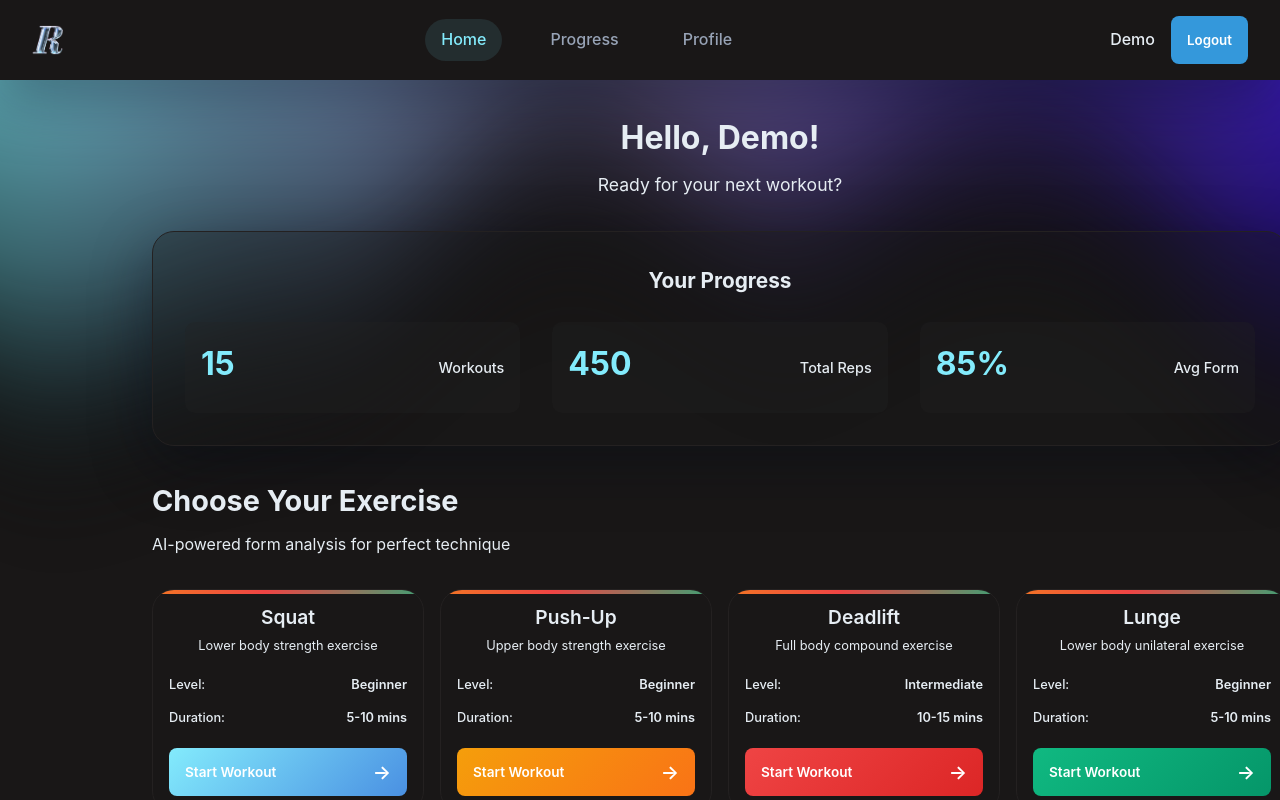
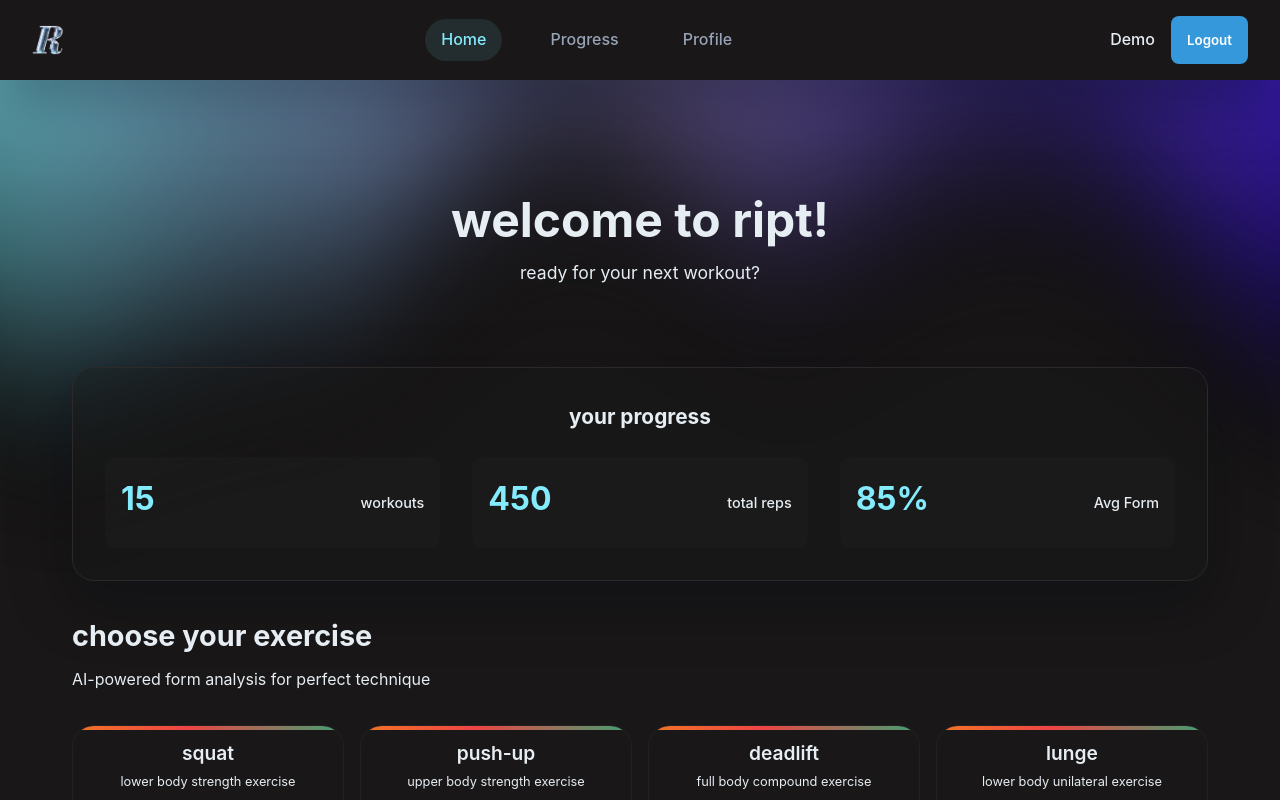
Before and after one commit to jennifershi255/ript, a React (Create React App) app in the folder web/: page /login in a window 1280 px wide. Both pictures are taken after a click on the button "Sign In". Shown: the top 800 px of the page. Built offline with nearby package versions, Linux system fonts and the light colour scheme.

Commit message:
spacing & caps

```diff
--- a/web/src/components/Navigation.css
+++ b/web/src/components/Navigation.css
@@ -8,7 +8,7 @@
   position: fixed;
   width: 100%;
   top: 0;
-  z-index: 0;
+  z-index: 999;
 }
 
 .nav-brand .brand-link {
--- a/web/src/screens/AnalyticsScreen.css
+++ b/web/src/screens/AnalyticsScreen.css
@@ -106,7 +106,6 @@
 .workout-exercise {
   font-weight: 600;
   color: var(--ink);
-  text-transform: capitalize;
 }
 
 .exercise-reps,
--- a/web/src/screens/HomeScreen.css
+++ b/web/src/screens/HomeScreen.css
@@ -1,5 +1,5 @@
 .home-screen {
-  padding-top: 80px;
+  padding-top: 150px;
   min-height: 100vh;
   background: var(--bg-0);
 }
@@ -8,11 +8,10 @@
   max-width: 1200px;
   margin: 0 auto;
   padding: 2rem;
-  z-index: 999;
-  position: fixed;
+  z-index: 500;
+  position: relative;
   width: 100%;
-  transform: translateX(10%);
-
+  padding-bottom: 140px;
 }
 
 .home-header {
@@ -21,10 +20,9 @@
 }
 
 .greeting {
-  font-size: 2rem;
+  font-size: 3rem;
   font-weight: bold;
   color: var(--ink);
-  margin: 0 0 0.5rem;
 }
 
 .subtitle {
@@ -35,9 +33,10 @@
 
 .stats-card {
   background: rgba(25, 23, 23, 0.35);
-  border: 1px solid var(--bg-1);
+  border: 1px solid #2d2929;
   border-radius: var(--radius);
   padding: 2rem;
+  margin-top: 80px;
   margin-bottom: 2rem;
   box-shadow: var(--shadow-lg);
   animation: fadeInUp 0.6s ease-out;
--- a/web/src/screens/HomeScreen.tsx
+++ b/web/src/screens/HomeScreen.tsx
@@ -11,33 +11,33 @@ import Aurora from "../components/Aurora";
 const EXERCISES = [
   {
     id: "squat",
-    name: "Squat",
-    description: "Lower body strength exercise",
-    difficulty: "Beginner",
+    name: "squat",
+    description: "lower body strength exercise",
+    difficulty: "beginner",
     duration: "5-10 mins",
     color: "linear-gradient(135deg, #83EBFC 0%, #4A90E2 100%)",
   },
   {
     id: "pushup",
-    name: "Push-up",
-    description: "Upper body strength exercise",
-    difficulty: "Beginner",
+    name: "push-up",
+    description: "upper body strength exercise",
+    difficulty: "beginner",
     duration: "5-10 mins",
     color: "linear-gradient(135deg, #f59e0b 0%, #f97316 100%)",
   },
   {
     id: "deadlift",
-    name: "Deadlift",
-    description: "Full body compound exercise",
-    difficulty: "Intermediate",
+    name: "deadlift",
+    description: "full body compound exercise",
+    difficulty: "intermediate",
     duration: "10-15 mins",
     color: "linear-gradient(135deg, #ef4444 0%, #dc2626 100%)",
   },
   {
     id: "lunge",
-    name: "Lunge",
-    description: "Lower body unilateral exercise",
-    difficulty: "Beginner",
+    name: "lunge",
+    description: "lower body unilateral exercise",
+    difficulty: "beginner",
     duration: "5-10 mins",
     color: "linear-gradient(135deg, #10b981 0%, #059669 100%)",
   },
@@ -121,15 +121,15 @@ const HomeScreen: React.FC = () => {
 
   const renderStatsCard = () => (
     <div className="stats-card">
-      <h3 className="stats-title">Your Progress</h3>
+      <h3 className="stats-title">your progress</h3>
       <div className="stats-row">
         <div className="stat-item">
           <div className="stat-value">{analytics?.totalSessions || 0}</div>
-          <div className="stat-label">Workouts</div>
+          <div className="stat-label">workouts</div>
         </div>
         <div className="stat-item">
           <div className="stat-value">{analytics?.totalReps || 0}</div>
-          <div className="stat-label">Total Reps</div>
+          <div className="stat-label">total reps</div>
         </div>
         <div className="stat-item">
           <div className="stat-value">
@@ -158,9 +158,9 @@ const HomeScreen: React.FC = () => {
         {/* Header */}
         <div className="home-header">
           <h1 className="greeting">
-            Hello, {user?.profile?.firstName || user?.username || "Athlete"}!
+            welcome to ript!
           </h1>
-          <p className="subtitle">Ready for your next workout?</p>
+          <p className="subtitle">ready for your next workout?</p>
         </div>
 
         {/* Stats Card */}
@@ -168,7 +168,7 @@ const HomeScreen: React.FC = () => {
 
         {/* Exercise Selection */}
         <div className="exercises-section">
-          <h2 className="section-title">Choose Your Exercise</h2>
+          <h2 className="section-title">choose your exercise</h2>
           <p className="section-subtitle">
             AI-powered form analysis for perfect technique
           </p>
```
